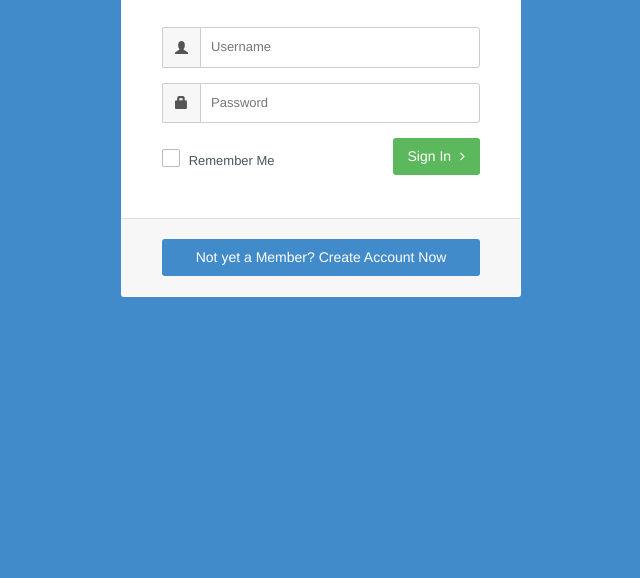
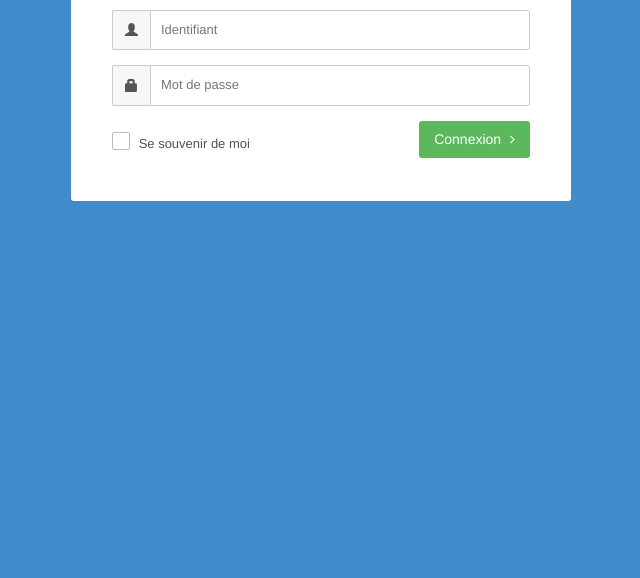
Before and after one commit to ridaovic/bootsrap, a plain HTML site: page signin.html in a window 1280 px wide. Shown: the part 222-800 px from the top of the page, without its empty margins (319-959 px from the left). Drawn offline with Linux system fonts and the light colour scheme.

Commit message:
bootstarp project
Signed-off-by: rida <rida.rhanim@gmail.com>

```diff
--- a/css/style.default.css
+++ b/css/style.default.css
@@ -2995,7 +2995,7 @@ body.signin {
 }
 
 .panel-signin {
-    width: 400px;
+    width: 500px;
 }
 
 .panel-signup {
--- a/signin.html
+++ b/signin.html
@@ -29,39 +29,36 @@
                     <div class="logo text-center">
                         <img src="images/logo-primary.png" alt="Chain Logo" >
                     </div>
-                    <br />
+                    <br /><!--
                     <h4 class="text-center mb5">Already a Member?</h4>
                     <p class="text-center">Sign in to your account</p>
-
+                     -->
                     <div class="mb30"></div>
 
-                    <form action="http://themepixels.com/demo/webpage/chain/signin.html" method="post">
+                    <form action="" method="post">
                         <div class="input-group mb15">
                             <span class="input-group-addon"><i class="glyphicon glyphicon-user"></i></span>
-                            <input type="text" class="form-control" placeholder="Username">
+                            <input type="text" class="form-control" name="username" placeholder="Identifiant">
                         </div><!-- input-group -->
                         <div class="input-group mb15">
                             <span class="input-group-addon"><i class="glyphicon glyphicon-lock"></i></span>
-                            <input type="password" class="form-control" placeholder="Password">
+                            <input type="password" class="form-control" name="password" placeholder="Mot de passe">
                         </div><!-- input-group -->
 
                         <div class="clearfix">
                             <div class="pull-left">
                                 <div class="ckbox ckbox-primary mt10">
                                     <input type="checkbox" id="rememberMe" value="1">
-                                    <label for="rememberMe">Remember Me</label>
+                                    <label for="rememberMe">Se souvenir de moi</label>
                                 </div>
                             </div>
                             <div class="pull-right">
-                                <button type="submit" class="btn btn-success">Sign In <i class="fa fa-angle-right ml5"></i></button>
+                                <button type="submit" class="btn btn-success">Connexion <i class="fa fa-angle-right ml5"></i></button>
                             </div>
                         </div>
                     </form>
 
-                </div><!-- panel-body -->
-                <div class="panel-footer">
-                    <a href="signup.html" class="btn btn-primary btn-block">Not yet a Member? Create Account Now</a>
-                </div><!-- panel-footer -->
+                </div>
             </div><!-- panel -->
 
         </section>
```
Also changed, not shown: images/logo-primary.png, images/logo-primary1.png (added), images/logo-primary2.png (added), 6 other files.
